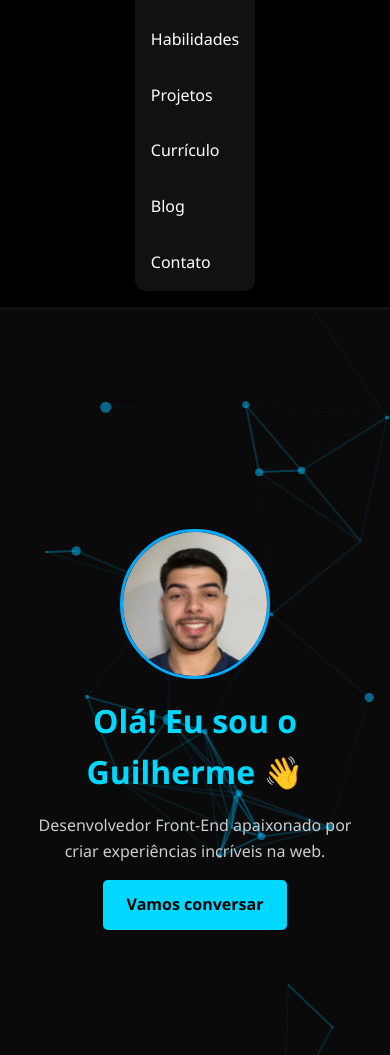
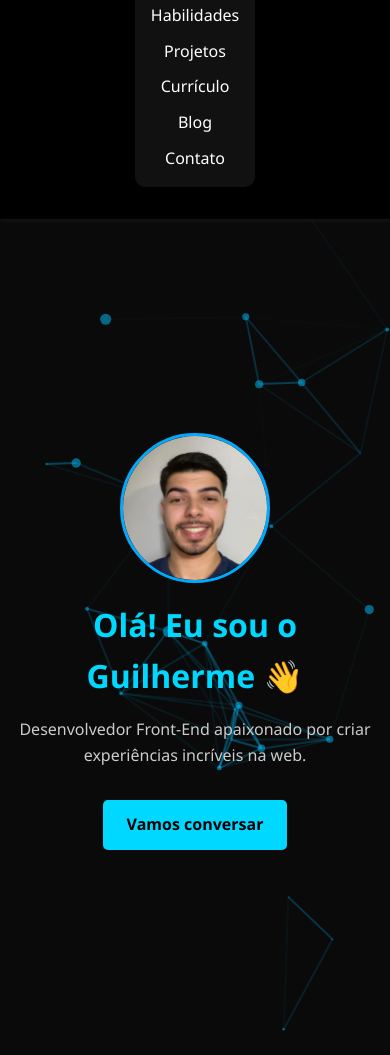
Before and after one commit to DevGuiga05/Portf-lio-Guiga, a plain HTML site: page index.html in a window 390 px wide. Shown: the part 116-1171 px from the top of the page. Drawn offline with nearby package versions, Linux system fonts and the light colour scheme.

Commit message:
ajuste responsivo mobile

```diff
--- a/style.css
+++ b/style.css
@@ -181,7 +181,44 @@
     transform: translateY(20px);
     animation: fadeIn 1s ease-out forwards;
   }
+  @media (max-width: 768px) {
+    .container {
+      flex-direction: column;
+      padding: 1rem;
+      text-align: center;
+    }
 
+    .nav-list {
+      display: flex;
+      flex-direction: column;
+      gap: 10px;
+      padding-left: 0;
+    }
+
+    .hero-content {
+      padding: 1rem;
+    }
+
+    .hero-content h2 {
+      font-size: 1.5rem;
+    }
+
+    .hero-content p {
+      font-size: 1rem;
+    }
+
+    .skills-grid,
+    .projetos-grid {
+      grid-template-columns: 1fr !important;
+    }
+
+    .btn {
+      display: inline-block;
+      margin-top: 1rem;
+      padding: 0.75rem 1.5rem;
+      font-size: 1rem;
+    }
+  }
   @keyframes fadeIn {
     to {
       opacity: 1;
```
